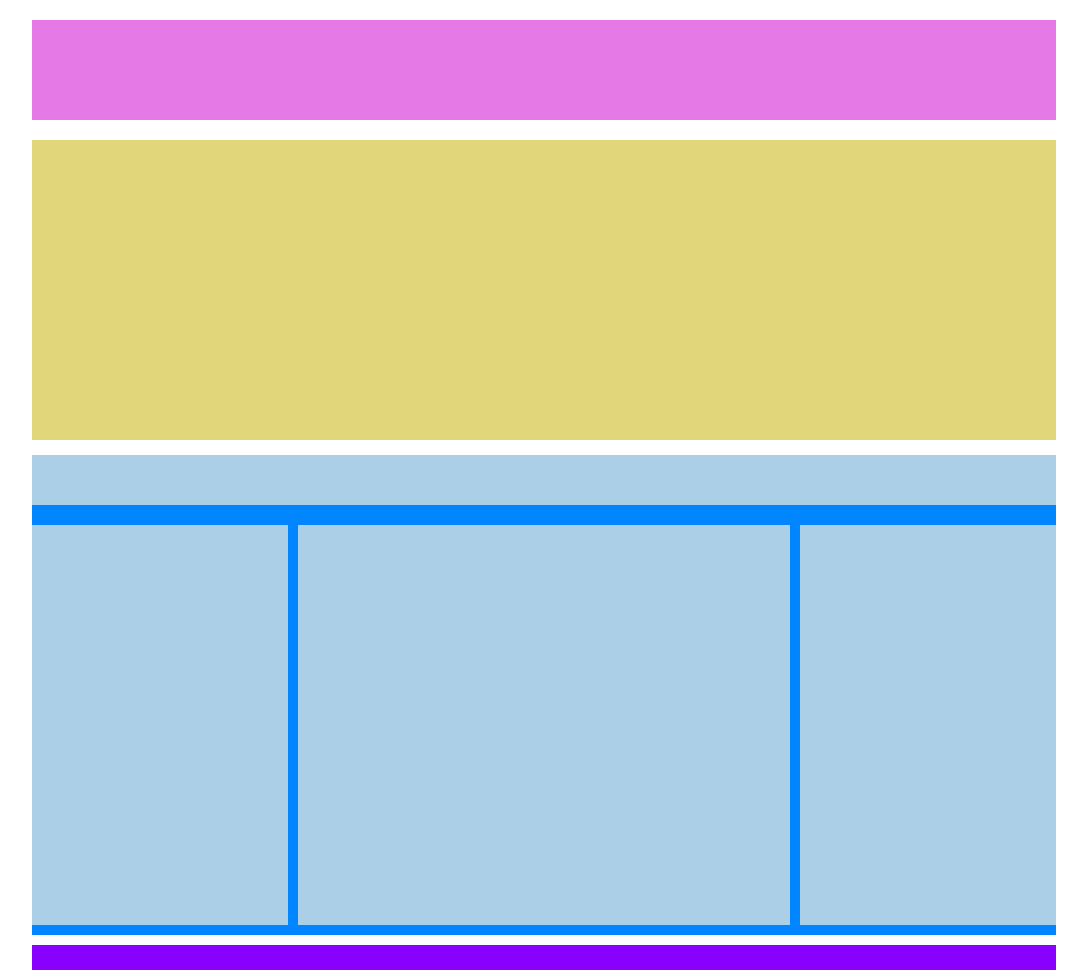
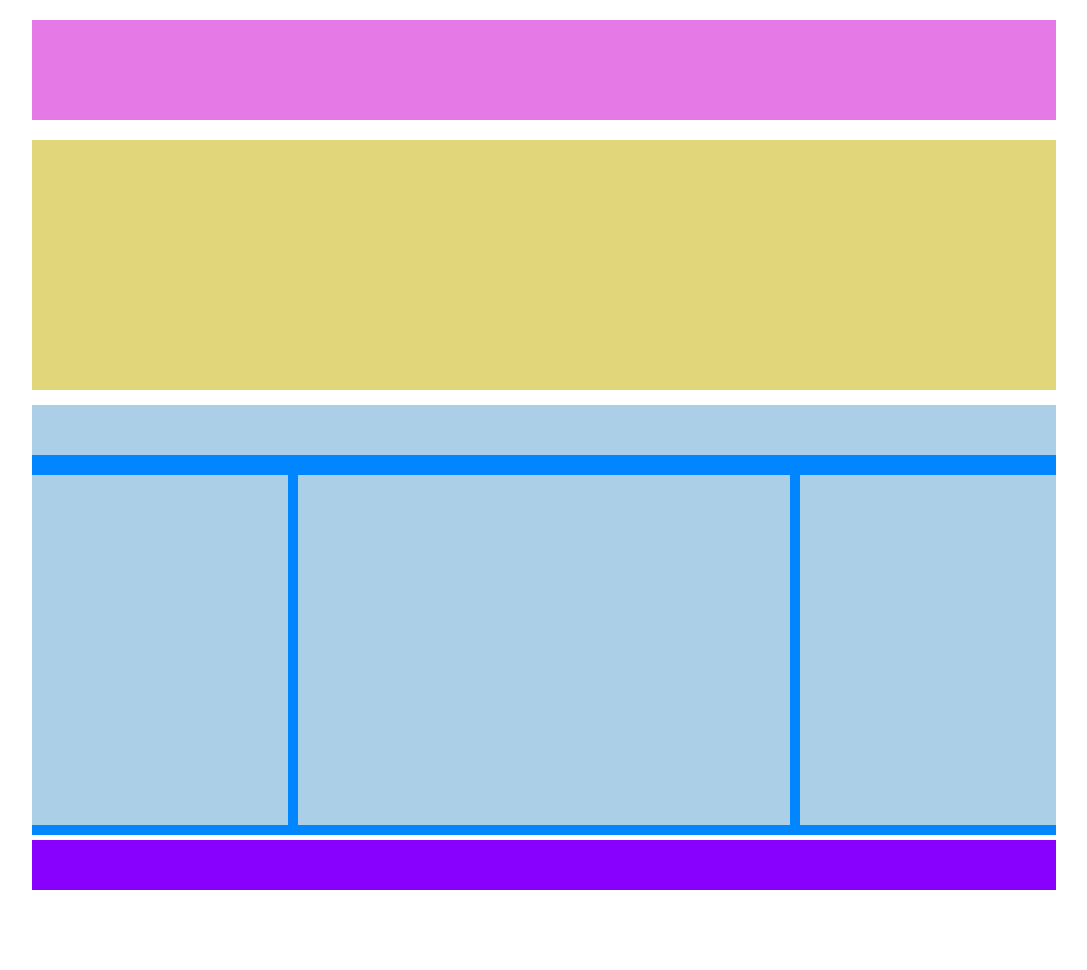
Before and after one commit to sergiojanko/htmlcss-struttura-wp, a plain HTML site: page index.html in a window 1280 px wide. Shown: the whole page, without its empty margins (96-1183 px from the left). After the commit the page ends 890 px from the top, so only its background shows below. Drawn offline with Linux system fonts and the light colour scheme.

Commit message:
fix-size

```diff
--- a/css/style.css
+++ b/css/style.css
@@ -28,7 +28,7 @@ section{
 }
 
 #first-sect{
-    height: 300px;
+    height: 250px;
     background-color: #E1D67A;
 }
 
@@ -45,7 +45,7 @@ main{
 }
 
 .container div{
-    height: 400px;
+    height: 350px;
     background-color: #ABCFE7;
     margin-top: 10px;
     margin-bottom: 10px;
@@ -60,7 +60,7 @@ main{
 }
 
 footer{
-    height: 25px;
+    height: 50px;
     background-color: #8801FE;
-    margin-top: 10px;
+    margin-top: 5px;
 }
```
